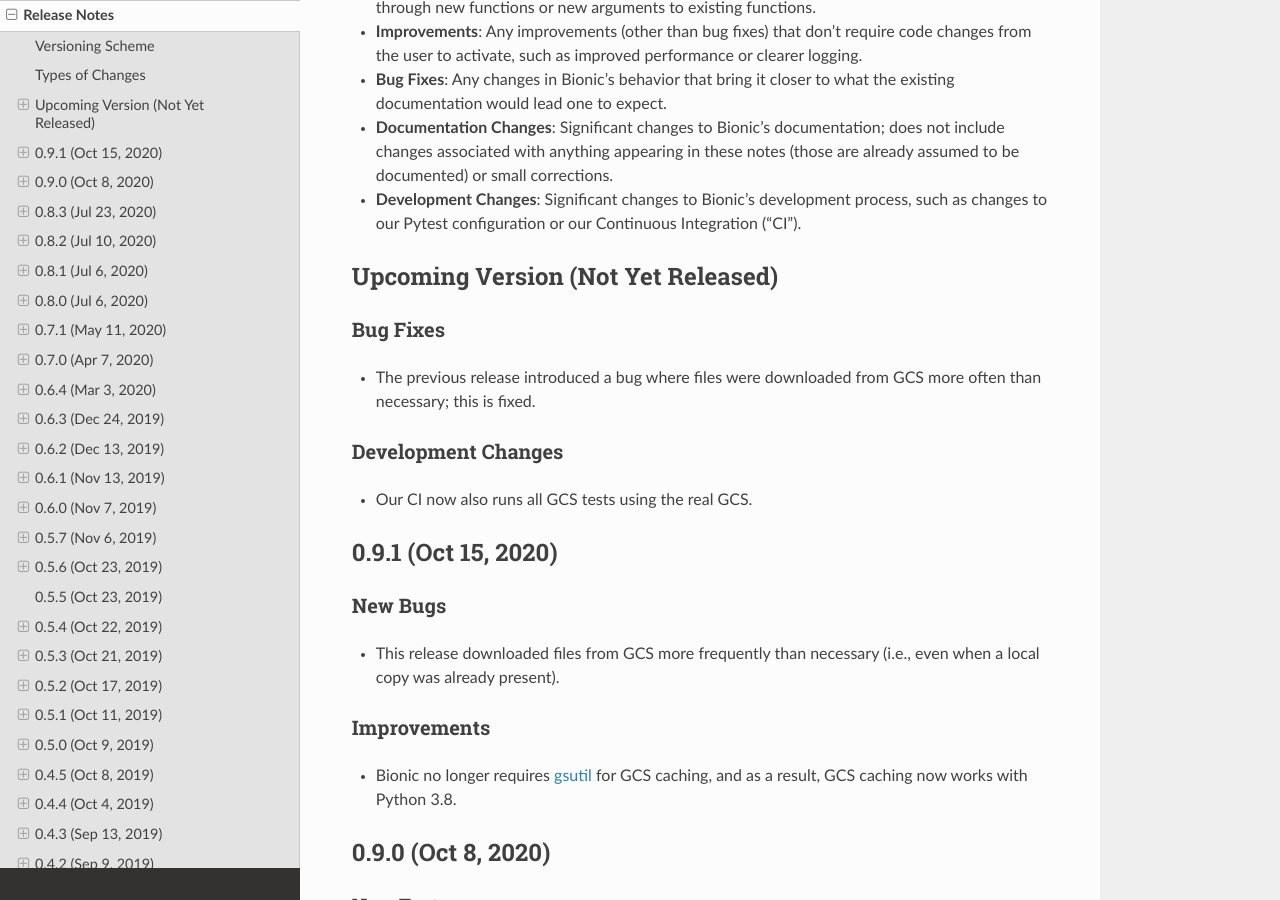
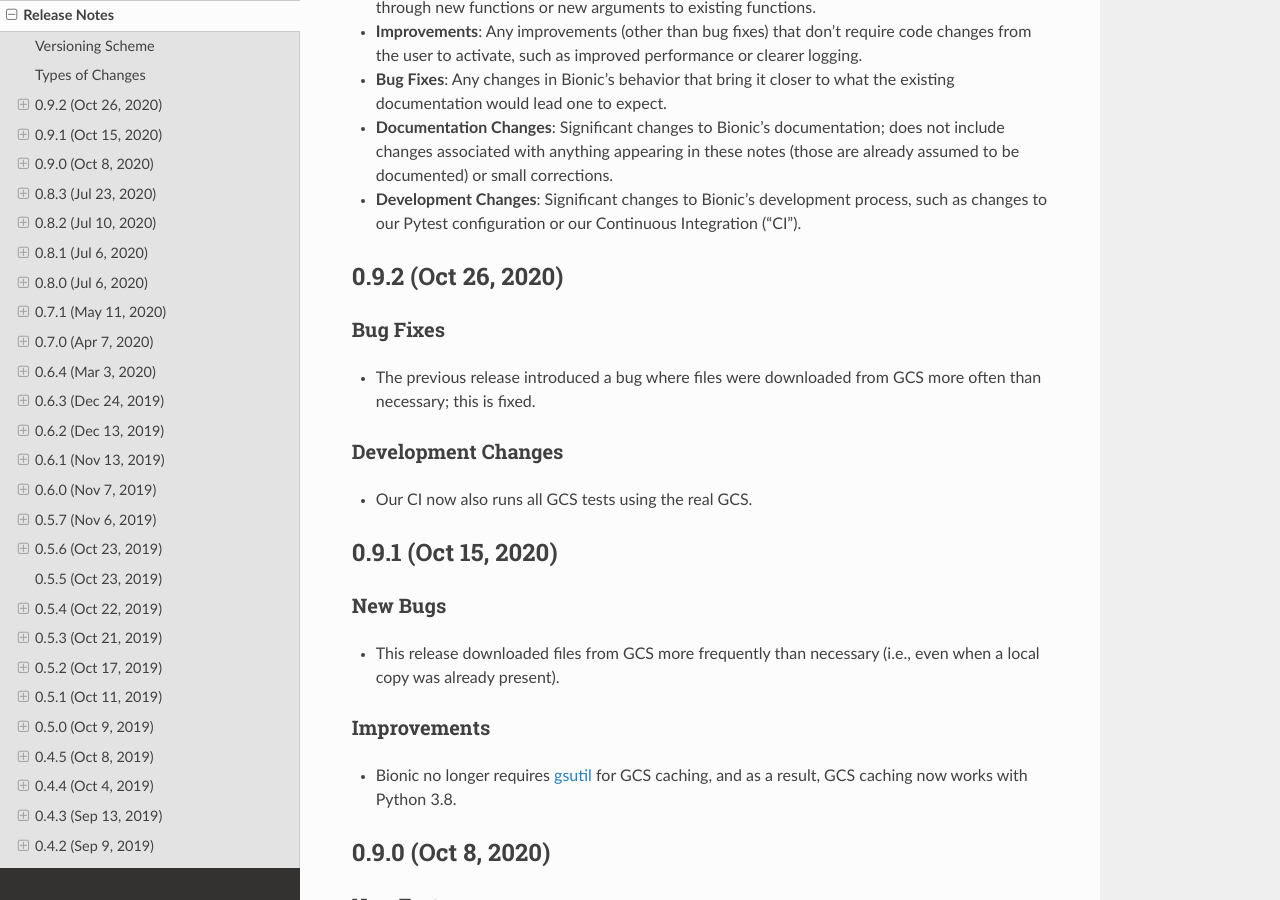
Before and after one commit to square/bionic, a Sphinx documentation site: the page built from docs/release-notes.rst, in a window 1280 px wide and 900 px high, scrolled down 1188 px. Built offline with Sphinx 7.4.7 and the Read the Docs theme 2.0.0, drawn with Linux system fonts in a browser that asks for light colours.

Commit message:
Bump version: 0.9.1 → 0.9.2

```diff
--- a/bionic/__init__.py
+++ b/bionic/__init__.py
@@ -18,4 +18,4 @@
 from . import protocol  # noqa: F401
 from . import util  # noqa: F401
 
-__version__ = u"0.9.1"
+__version__ = u"0.9.2"
--- a/docs/conf.py
+++ b/docs/conf.py
@@ -21,7 +21,7 @@
 author = u"Janek Klawe"
 
 # The short X.Y version
-version = u"0.9.1"
+version = u"0.9.2"
 # The full version, including alpha/beta/rc tags
 release = version
 
--- a/docs/release-notes.rst
+++ b/docs/release-notes.rst
@@ -65,14 +65,17 @@
 - **Development Changes**: Significant changes to Bionic's development process, such
   as changes to our Pytest configuration or our Continuous Integration ("CI").
 
-Upcoming Version (Not Yet Released)
------------------------------------
+.. Upcoming Version (Not Yet Released)
+.. -----------------------------------
 
 .. Record any notable changes in this section. When we update the current version,
    add a new version heading below, and then comment out the heading above until more
    changes are added. This way, the "Upcoming Version" section will be never be visible
    in the "stable" docs (corresponding to the last release) but will be visible in the
    "latest" docs (corresponding to the master branch).
+
+0.9.2 (Oct 26, 2020)
+--------------------
 
 Bug Fixes
 .........
--- a/setup.py
+++ b/setup.py
@@ -27,7 +27,7 @@
 
 setup(
     name="bionic",
-    version="0.9.1",
+    version="0.9.2",
     description=(
         "A Python framework for building, running, and sharing data science "
         "workflows"
```
Also changed, not shown: .bumpversion.cfg.
